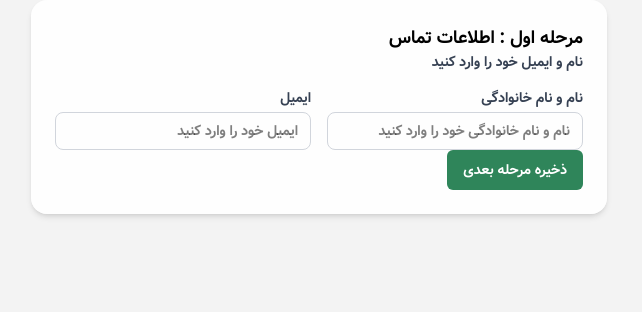
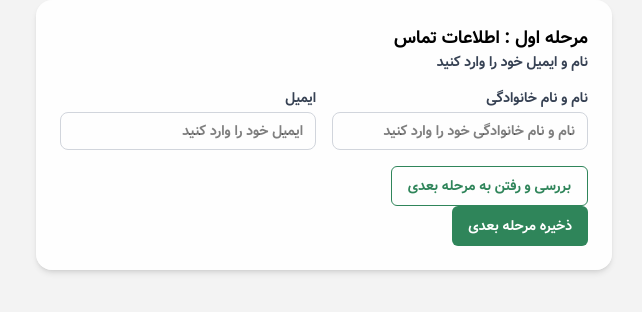
Before and after one commit to frau-azadeh/nexed, a Next.js app: page /wizard in a window 1280 px wide. Shown: the top 312 px of the page, without its empty margins (409-1051 px from the left). Built offline with nearby package versions, Linux system fonts and the light colour scheme.

Commit message:
add trigger

```diff
--- a/src/app/components/form/wizard/StepOne.tsx
+++ b/src/app/components/form/wizard/StepOne.tsx
@@ -11,7 +11,11 @@ import toast from "react-hot-toast";
 import Input from "../../ui/Input";
 import Button from "../../ui/Button";
 
-const StepOne = () => {
+type Props = {
+    onNext?: (data: StepOneFormValue) => void
+}
+
+const StepOne: React.FC<Props> = ({onNext}) => {
   const {
     register,
     handleSubmit,
@@ -35,7 +39,19 @@ const StepOne = () => {
       success: "مرحله اول ذخیره شد",
       error: "اتصال برقرار نشد",
     });
+    onNext?.(data)
   };
+
+const validateAndNext = async ()=>{
+    const ok = await trigger();
+    if(!ok){
+        toast.error("لطفا خطا را بررسی کنید");
+        return;
+    }
+    toast.success("بریم مرحله بعدی")
+    onNext?.(getValues());
+}
+
   return(
   <form
     onSubmit={handleSubmit(onSubmit)}
@@ -62,6 +78,11 @@ const StepOne = () => {
         {...register("email")}
         error={errors.email}
       />
+
+<div>
+    <Button type="submit" variant="outline" onClick={validateAndNext}>بررسی و رفتن به مرحله بعدی</Button>
+</div>
+
     </div>
     <Button type="submit" loading={isSubmitting}>
       {isSubmitting ? "در حال ذخیره" : "ذخیره مرحله بعدی"}
```
